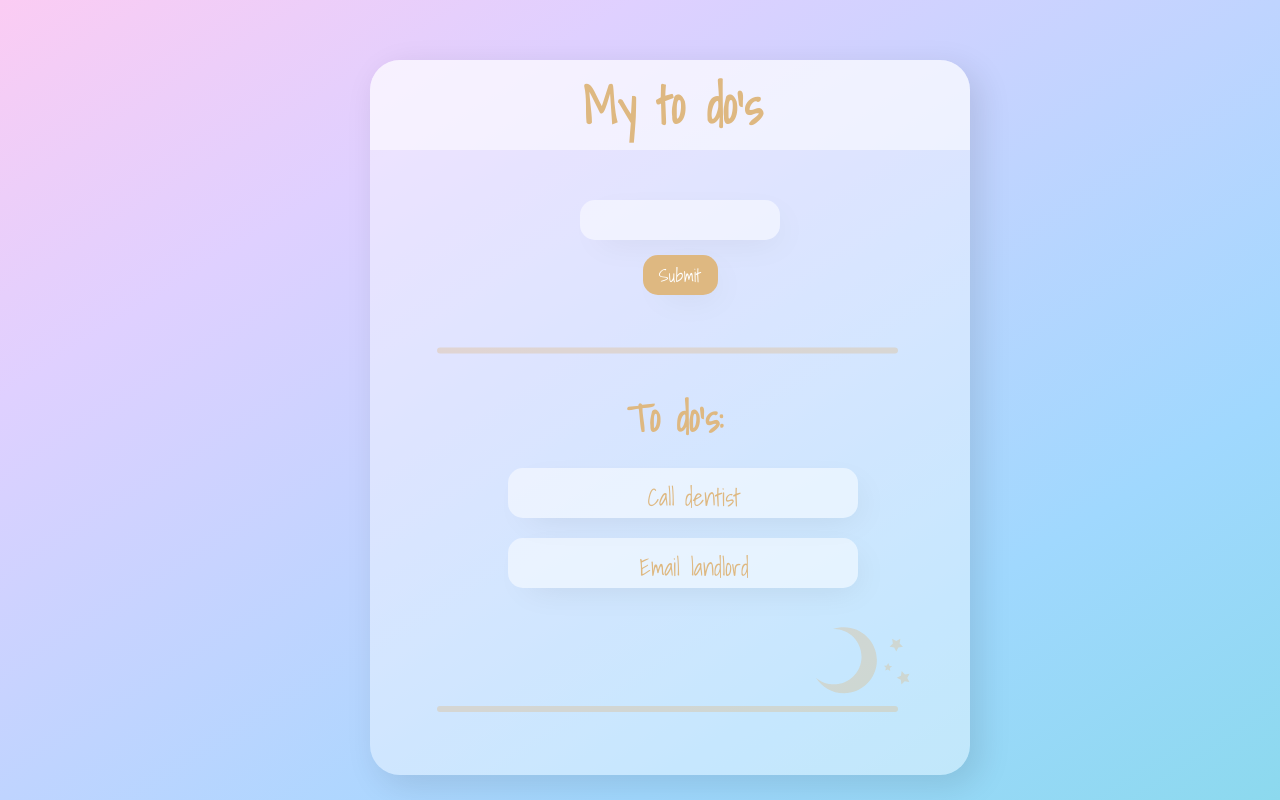
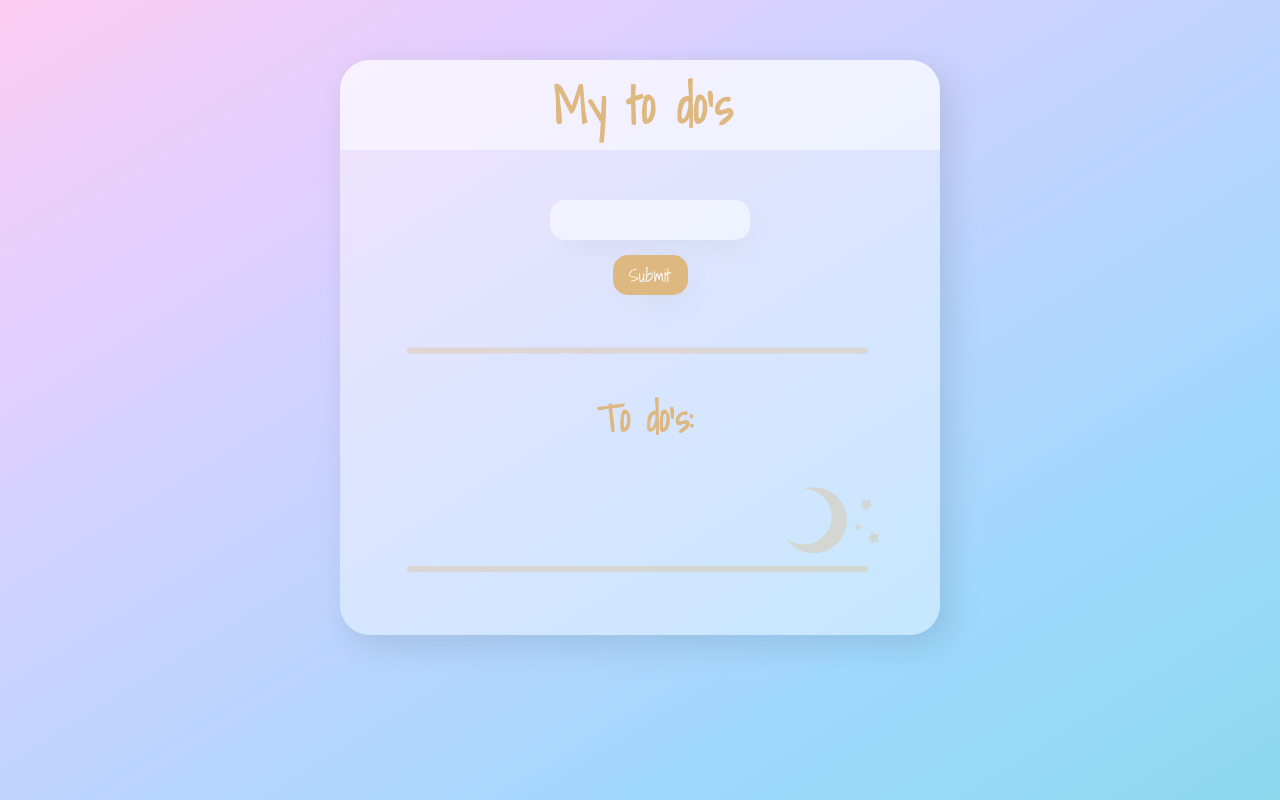
Before and after one commit to ilaria-orlando/intro-react, a React (Create React App) app: page / in a window 1280 px wide. Built offline with nearby package versions, Linux system fonts and the light colour scheme.

Commit message:
add interactivity for list items

```diff
--- a/src/App.css
+++ b/src/App.css
@@ -20,7 +20,7 @@ body{
 .App {
     color: #deb881;
     text-align: center;
-    margin: 60px 0 0 60px;
+    margin: 60px 0 60px 0;
     border-radius: 30px;
     width: 600px;
     height: auto;
@@ -85,8 +85,17 @@ button{
     height: 40px;
 }
 
+/*
 input[type="checkbox"] {
     opacity: 0;
+}*/
+
+.line{
+    text-decoration: line-through;
+}
+
+.noline{
+    text-decoration: none;
 }
 
 .listitem{
--- a/src/App.js
+++ b/src/App.js
@@ -1,31 +1,54 @@
 import React, {useState, useRef, useEffect} from "react";
 import './App.css';
-import uuidv4 from "uuid/dist/v4";
+import {v4 as uuidv4} from "uuid";
 
 //components
 //import Form from "./components/Form";
 import Todolist from "./components/Todolist";
 import SvgEnd from "./components/SvgEnd";
 import SvgMiddle from "./components/SvgMiddle";
+import v5 from "uuid/dist/esm-node/v5";
 
 //
 
 function App() {
-    const [todos, setTodos] = useState([{id: 1, name: "Call dentist", complete: false}, {id: 2, name:"Email landlord", complete: false}]);
+
+    const [todos, setTodos] = useState([]);
     const todoNameRef = useRef();
     const LOCAL_STORAGE_KEY = 'todosApp.todos'
+
+    console.log(todos)
 
     const addTodo = (event) =>{
         event.preventDefault();
         const name = todoNameRef.current.value
         if(name === "") return
         setTodos( prevTodos => {
-                return [...prevTodos, {id: uuidv4, name: name, complete: false}]
+                return [...prevTodos, {id: uuidv4(), name: name, complete: false}]
             }
 
         )
         todoNameRef.current.value = null
     }
+
+    const toggleTodo = (id) =>{
+        const newTodos = [...todos]
+        const todo = newTodos.find(todo => todo.id === id)
+        todo.complete = !todo.complete
+        setTodos(newTodos)
+    }
+
+    useEffect(() => {
+
+        const storedTodos = JSON.parse(localStorage.getItem(LOCAL_STORAGE_KEY))
+        if(storedTodos) setTodos(storedTodos)
+    }, []);
+
+    useEffect(() => {
+
+        localStorage.setItem(LOCAL_STORAGE_KEY, JSON.stringify(todos))
+    }, [todos]);
+
 
     return (
       <div className="App">
@@ -37,7 +60,7 @@ function App() {
               </form>
           </div>
           <SvgMiddle />
-          <Todolist todos={todos}/>
+          <Todolist todos={todos} toggleTodo={toggleTodo}/>
           <SvgEnd />
       </div>
   );
--- a/src/components/Todo.js
+++ b/src/components/Todo.js
@@ -1,11 +1,19 @@
 import React from "react";
 
-const Todo = ({todo}) => {
+const Todo = ({todo, toggleTodo}) => {
+
+
+    const getTodoId = () => {
+        toggleTodo(todo.id)
+    }
+
+
+
     return(
         <div className="listitem">
-            <label>
-                <input type="checkbox" checked={todo.complete}/>
-                {todo}
+            <label className={!todo.complete ? "line" : "noline"}>
+                <input type="checkbox"  checked={todo.complete} onClick={getTodoId}/>
+                {todo.name}
             </label>
         </div>
     )
--- a/src/components/Todolist.js
+++ b/src/components/Todolist.js
@@ -2,13 +2,13 @@ import React, {useState} from "react";
 
 import Todo from "./Todo";
 
-const Todolist = ({todos}) => {
+const Todolist = ({todos, toggleTodo}) => {
 
     return(
         <div className="list">
             <h3>To do's:</h3>
             {todos.map(todo => {
-                return (<Todo key={todo.id} todo={todo.name} />)
+                return (<Todo key={todo.id} toggleTodo={toggleTodo} todo={todo} />)
             })}
         </div>
     )
```
